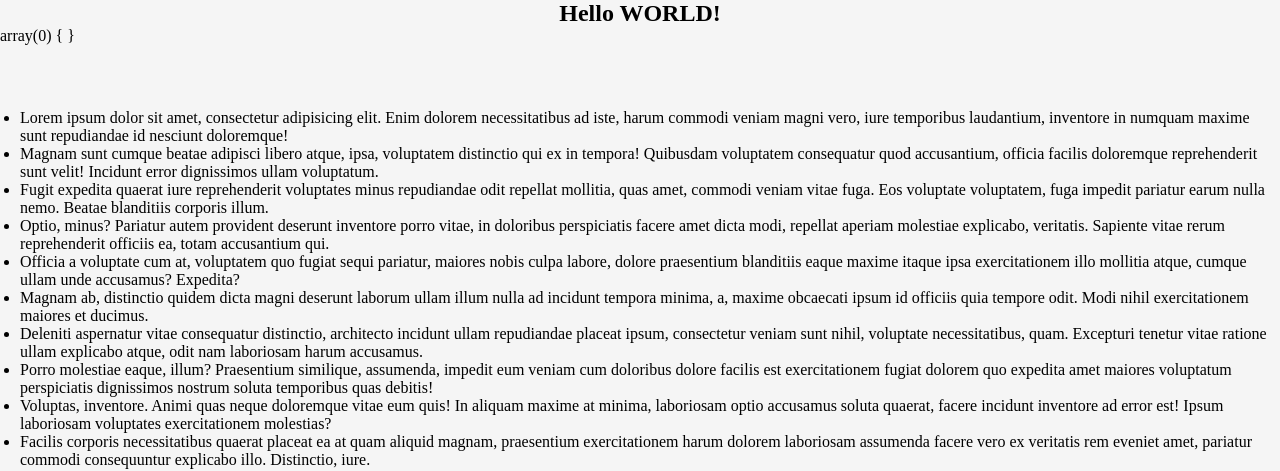
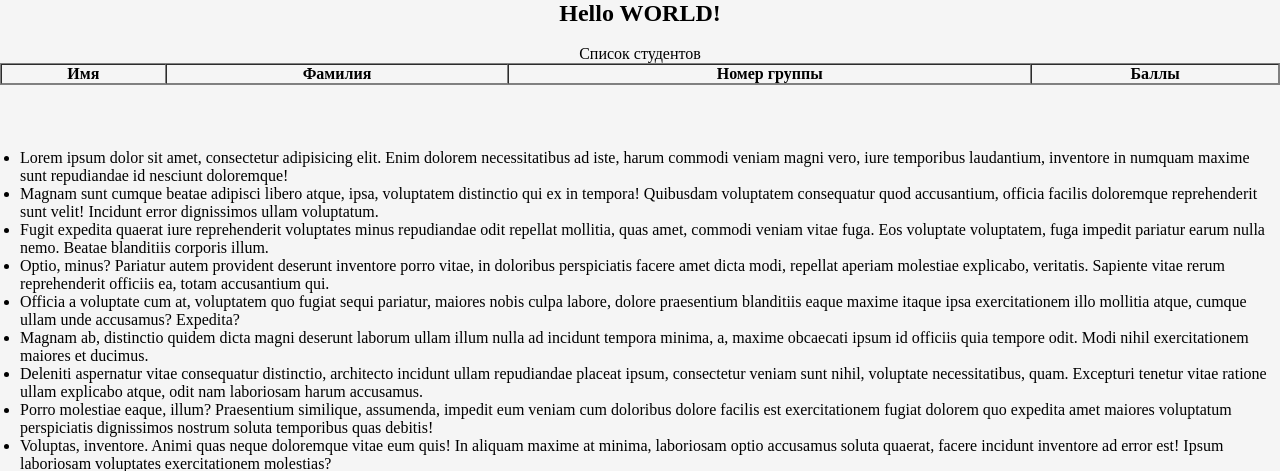
Before and after one commit to girz298/student-list, a PHP site: page / in a window 1280 px wide. Shown: the top 471 px of the page. Run offline with PHP 8.4, Linux system fonts and the light colour scheme; tables that the repository leaves empty or names only in its code hold one stand-in row (values such as "Sample post"); lists and menus that the app fills with data are empty.

Commit message:
modify view

```diff
--- a/application/controller/StudentMapper.php
+++ b/application/controller/StudentMapper.php
@@ -1,6 +1,7 @@
 <?php
 error_reporting(-1);
 mb_internal_encoding("utf-8");
+
 class StudentMapper{
 	private $PDO;
 
@@ -20,7 +21,7 @@ class StudentMapper{
 
 	public function getByName($name){
 		try {
-			$STH = $this->PDO->query("SELECT * FROM students WHERE name='{$name}'")->fetchAll(PDO::FETCH_ASSOC);
+			$STH = $this->PDO->query("SELECT name,surname,group_number,score FROM students WHERE name='{$name}'")->fetchAll(PDO::FETCH_ASSOC);
 		} catch(PDOException $e) {
 			echo $e->getMessage()."\n";
 		}
--- a/css/css.css
+++ b/css/css.css
@@ -11,3 +11,7 @@ body {
 	padding-top: 5%;
 	padding-left: 20px;
 }
+
+table {
+	text-align: center;
+}
--- a/index.php
+++ b/index.php
@@ -2,6 +2,7 @@
 <html>
 <head>
 	<title>Test</title>
+	<meta charset="utf-8">
 	<link rel="stylesheet" type="text/css" href="css/css.css">
 </head>
 <body>
@@ -24,14 +25,34 @@
 	$first_student = new Student("Sergey", "Rodionov", 321702, 242,"girz298@gmail.com");
 
 	$second_student = new Student("Vanya", "Rodionov", 321702, 242,"vanya298@gmail.com");
+	// $second_student = new Student("Vanya", "Rodionov", 32170200, 242,"vanya298@gmail.com");
 
 	$studentMapper->insertStudent($first_student);
 	$studentMapper->insertStudent($second_student);
 
 	$arrOfStudentsByNameSergey = $studentMapper->getByName("Sergey");
+	?>
+	<br>
+	<table cellpadding="5" cellspacing="0" border="2" width="100%" frame="border" align="center" ">
+		<caption>Список студентов</caption>
+		<th>Имя</th>
+		<th>Фамилия</th>
+		<th>Номер группы</th>
+		<th>Баллы</th>
+		<?php
+		foreach ($arrOfStudentsByNameSergey as $key => $value) {
+		?>
+			<tr>
+				<td><?php echo $value["name"] ?></td>
+				<td><?php echo $value["surname"] ?></td>
+				<td><?php echo $value["group_number"] ?></td>
+				<td><?php echo $value["score"] ?></td>
+			</tr>
+		<?php
+		}
+		?>
+	</table>
 
-	var_dump($arrOfStudentsByNameSergey);
-	?>
 
 	<div class="main-text">
 		<ul>
```
